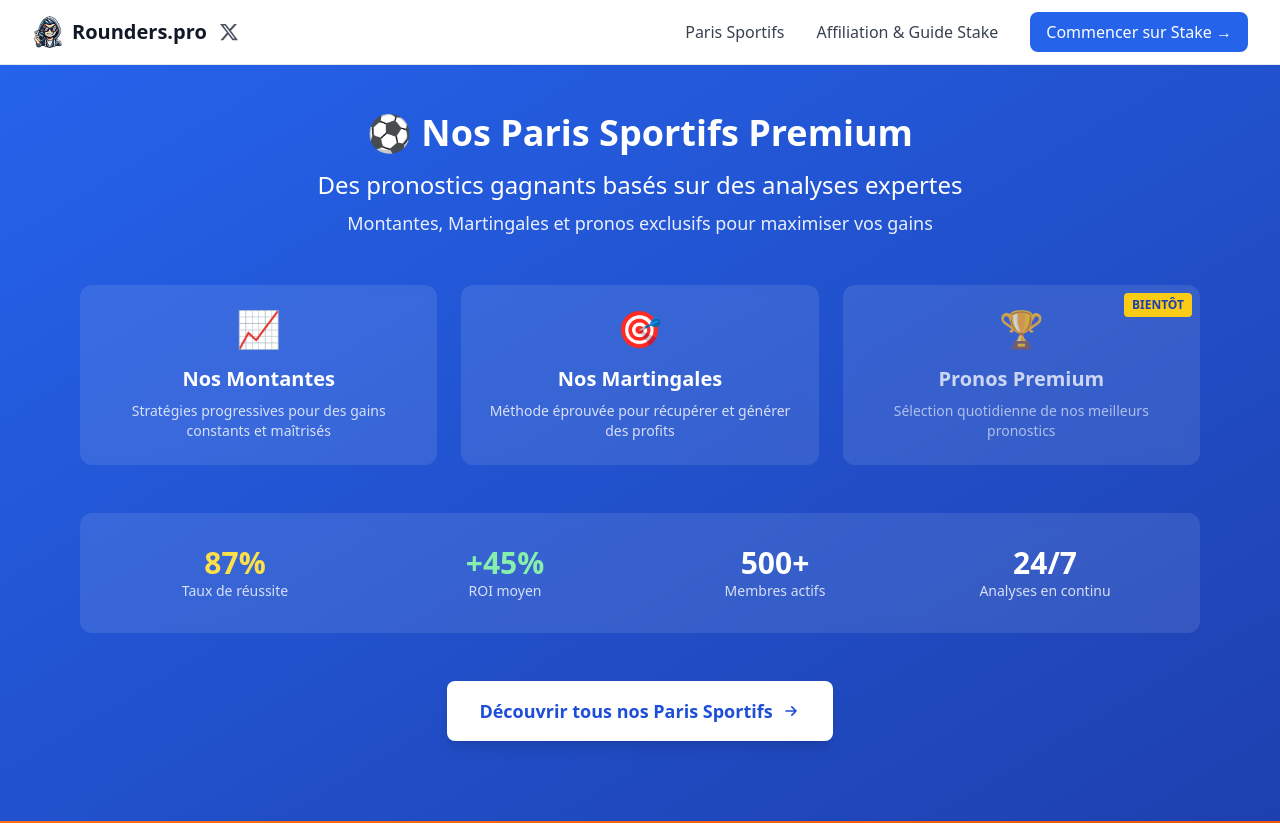
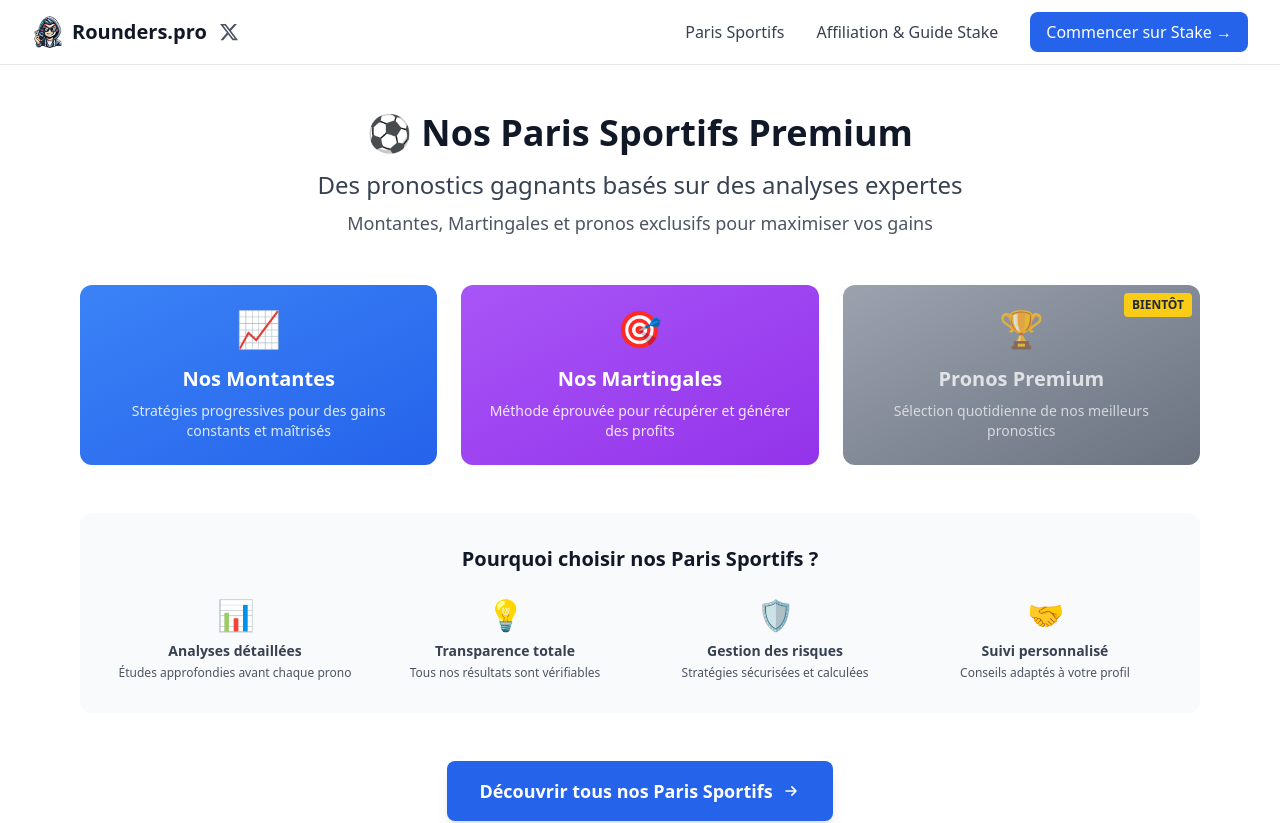
Before and after one commit to Web-Online-Concept/rounders-pro, a Next.js app: page / in a window 1280 px wide. Shown: the top 823 px of the page. Built offline with nearby package versions, Linux system fonts and the light colour scheme.

Commit message:
Update page.js

```diff
--- a/app/page.js
+++ b/app/page.js
@@ -12,74 +12,79 @@ export default function Home() {
 
       <main className="pb-16 md:pb-0">
         {/* Section Paris Sportifs - NOUVELLE SECTION EN PREMIER */}
-        <section className="bg-gradient-to-br from-blue-600 to-blue-800 text-white pt-12 pb-20">
+        <section className="bg-white pt-12 pb-20">
           <div className="max-w-6xl mx-auto px-4">
             <div className="text-center mb-12">
-              <h1 className="text-3xl md:text-4xl font-bold mb-4">
+              <h1 className="text-3xl md:text-4xl font-bold mb-4 text-gray-900">
                 ⚽ Nos Paris Sportifs Premium
               </h1>
-              <p className="text-xl md:text-2xl mb-2">
+              <p className="text-xl md:text-2xl mb-2 text-gray-700">
                 Des pronostics gagnants basés sur des analyses expertes
               </p>
-              <p className="text-lg opacity-90">
+              <p className="text-lg text-gray-600">
                 Montantes, Martingales et pronos exclusifs pour maximiser vos gains
               </p>
             </div>
 
             {/* Cartes des services Paris Sportifs */}
             <div className="grid md:grid-cols-3 gap-6 mb-12">
-              <Link href="/paris-sportifs/montante" className="bg-white/10 backdrop-blur-sm rounded-xl p-6 hover:bg-white/20 transition-all duration-300 transform hover:scale-105">
+              <Link href="/paris-sportifs/montante" className="bg-gradient-to-br from-blue-500 to-blue-600 text-white rounded-xl p-6 hover:shadow-xl transition-all duration-300 transform hover:scale-105">
                 <div className="text-center">
                   <div className="text-4xl mb-4">📈</div>
                   <h3 className="text-xl font-bold mb-2">Nos Montantes</h3>
-                  <p className="text-white/80 text-sm">
+                  <p className="text-blue-100 text-sm">
                     Stratégies progressives pour des gains constants et maîtrisés
                   </p>
                 </div>
               </Link>
 
-              <Link href="/paris-sportifs/martingale" className="bg-white/10 backdrop-blur-sm rounded-xl p-6 hover:bg-white/20 transition-all duration-300 transform hover:scale-105">
+              <Link href="/paris-sportifs/martingale" className="bg-gradient-to-br from-purple-500 to-purple-600 text-white rounded-xl p-6 hover:shadow-xl transition-all duration-300 transform hover:scale-105">
                 <div className="text-center">
                   <div className="text-4xl mb-4">🎯</div>
                   <h3 className="text-xl font-bold mb-2">Nos Martingales</h3>
-                  <p className="text-white/80 text-sm">
+                  <p className="text-purple-100 text-sm">
                     Méthode éprouvée pour récupérer et générer des profits
                   </p>
                 </div>
               </Link>
 
-              <div className="bg-white/10 backdrop-blur-sm rounded-xl p-6 relative">
-                <div className="absolute top-2 right-2 bg-yellow-400 text-blue-800 text-xs font-bold px-2 py-1 rounded">
+              <div className="bg-gradient-to-br from-gray-400 to-gray-500 text-white rounded-xl p-6 relative">
+                <div className="absolute top-2 right-2 bg-yellow-400 text-gray-800 text-xs font-bold px-2 py-1 rounded">
                   BIENTÔT
                 </div>
                 <div className="text-center opacity-75">
                   <div className="text-4xl mb-4">🏆</div>
                   <h3 className="text-xl font-bold mb-2">Pronos Premium</h3>
-                  <p className="text-white/80 text-sm">
+                  <p className="text-gray-100 text-sm">
                     Sélection quotidienne de nos meilleurs pronostics
                   </p>
                 </div>
               </div>
             </div>
 
-            {/* Stats Paris Sportifs */}
-            <div className="bg-white/10 backdrop-blur-sm rounded-xl p-8">
+            {/* Avantages Paris Sportifs */}
+            <div className="bg-gray-50 rounded-xl p-8">
+              <h3 className="text-xl font-bold text-center mb-6 text-gray-900">Pourquoi choisir nos Paris Sportifs ?</h3>
               <div className="grid grid-cols-2 md:grid-cols-4 gap-6 text-center">
                 <div>
-                  <div className="text-2xl md:text-3xl font-bold text-yellow-300">87%</div>
-                  <div className="text-sm opacity-80">Taux de réussite</div>
+                  <div className="text-3xl mb-2">📊</div>
+                  <div className="text-sm font-semibold text-gray-700">Analyses détaillées</div>
+                  <div className="text-xs text-gray-600 mt-1">Études approfondies avant chaque prono</div>
                 </div>
                 <div>
-                  <div className="text-2xl md:text-3xl font-bold text-green-300">+45%</div>
-                  <div className="text-sm opacity-80">ROI moyen</div>
+                  <div className="text-3xl mb-2">💡</div>
+                  <div className="text-sm font-semibold text-gray-700">Transparence totale</div>
+                  <div className="text-xs text-gray-600 mt-1">Tous nos résultats sont vérifiables</div>
                 </div>
                 <div>
-                  <div className="text-2xl md:text-3xl font-bold">500+</div>
-                  <div className="text-sm opacity-80">Membres actifs</div>
+                  <div className="text-3xl mb-2">🛡️</div>
+                  <div className="text-sm font-semibold text-gray-700">Gestion des risques</div>
+                  <div className="text-xs text-gray-600 mt-1">Stratégies sécurisées et calculées</div>
                 </div>
                 <div>
-                  <div className="text-2xl md:text-3xl font-bold">24/7</div>
-                  <div className="text-sm opacity-80">Analyses en continu</div>
+                  <div className="text-3xl mb-2">🤝</div>
+                  <div className="text-sm font-semibold text-gray-700">Suivi personnalisé</div>
+                  <div className="text-xs text-gray-600 mt-1">Conseils adaptés à votre profil</div>
                 </div>
               </div>
             </div>
@@ -88,7 +93,7 @@ export default function Home() {
             <div className="text-center mt-12">
               <Link
                 href="/paris-sportifs"
-                className="bg-white text-blue-700 px-8 py-4 rounded-lg font-bold text-lg hover:bg-gray-100 transition-all shadow-lg inline-flex items-center"
+                className="bg-blue-600 text-white px-8 py-4 rounded-lg font-bold text-lg hover:bg-blue-700 transition-all shadow-lg inline-flex items-center"
               >
                 Découvrir tous nos Paris Sportifs
                 <svg className="w-5 h-5 ml-2" fill="none" stroke="currentColor" viewBox="0 0 24 24">
```
